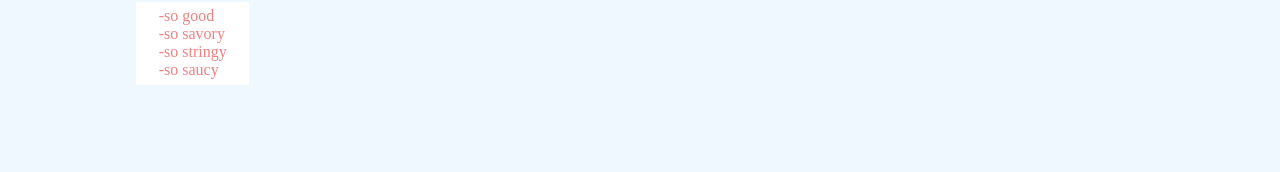
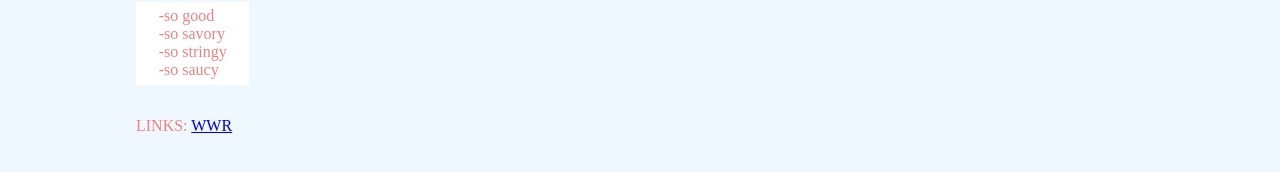
Before and after one commit to AbramHansen/web_fundimentals, a plain HTML site: page index.html in a window 1280 px wide. Shown: the part 262-434 px from the top of the page. Drawn offline with Linux system fonts and the light colour scheme.

Commit message:
home page links added

```diff
--- a/index.html
+++ b/index.html
@@ -22,5 +22,8 @@
         -so stringy </br>
         -so saucy </br>
     </p>
+    <p>LINKS:
+        <a href="/wwr/site-plan-rafting.html">WWR</a>
+    </p>
 </body>
 </html>
```
